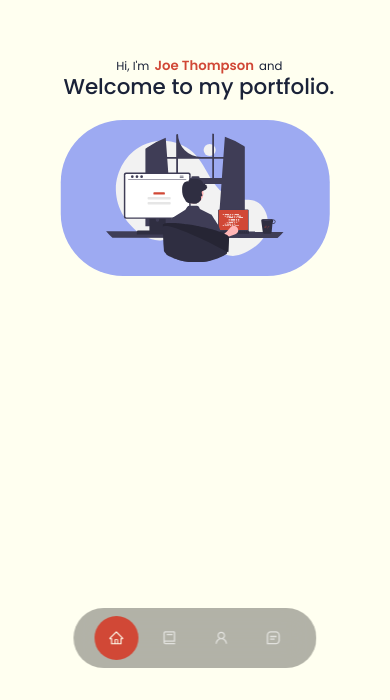
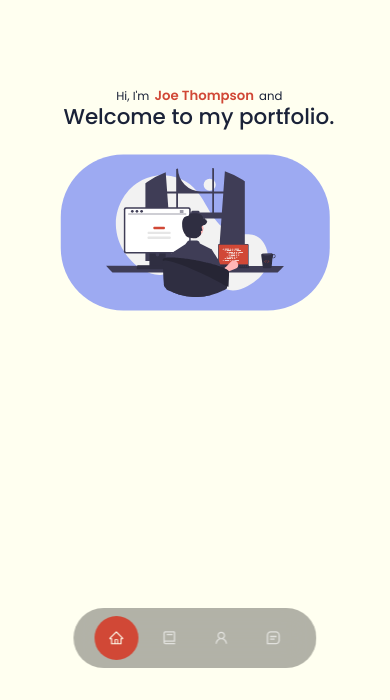
Before and after one commit to joethompson1/joethompson, a React (Create React App) app: page / in a window 390 px wide. Shown: the part 144-844 px from the top of the page. Built offline with nearby package versions, Linux system fonts and the light colour scheme.

Commit message:
added to homescreen adjust page size based on device function

```diff
--- a/src/components/header/Header.jsx
+++ b/src/components/header/Header.jsx
@@ -4,6 +4,17 @@ import Welcome from '../../assets/welcome1.svg';
 import Nav from '../nav/Nav';
 
 const Header = () => {
+
+	function resetHeight() {
+		document.body.style.height = window.innerHeight + "px";
+	}
+
+	// Rest the height whenever the window is resized
+	window.addEventListener("resize", resetHeight);
+
+	// Called to intially set the height.
+	resetHeight();
+
 	return (
 		<>
 			<header>
--- a/src/components/header/header.css
+++ b/src/components/header/header.css
@@ -165,7 +165,7 @@ header {
 @media screen and (max-width: 600px) {
 
 	header {
-		height: 88vh;
+		height: 100vh;
 		overflow: hidden;
 	}
 
```
